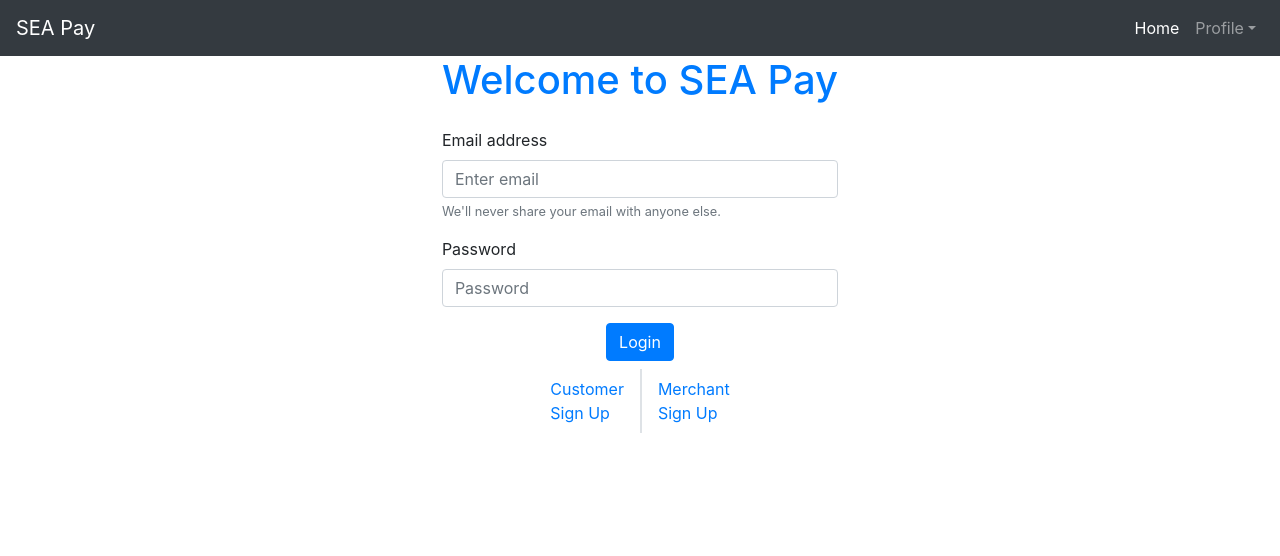
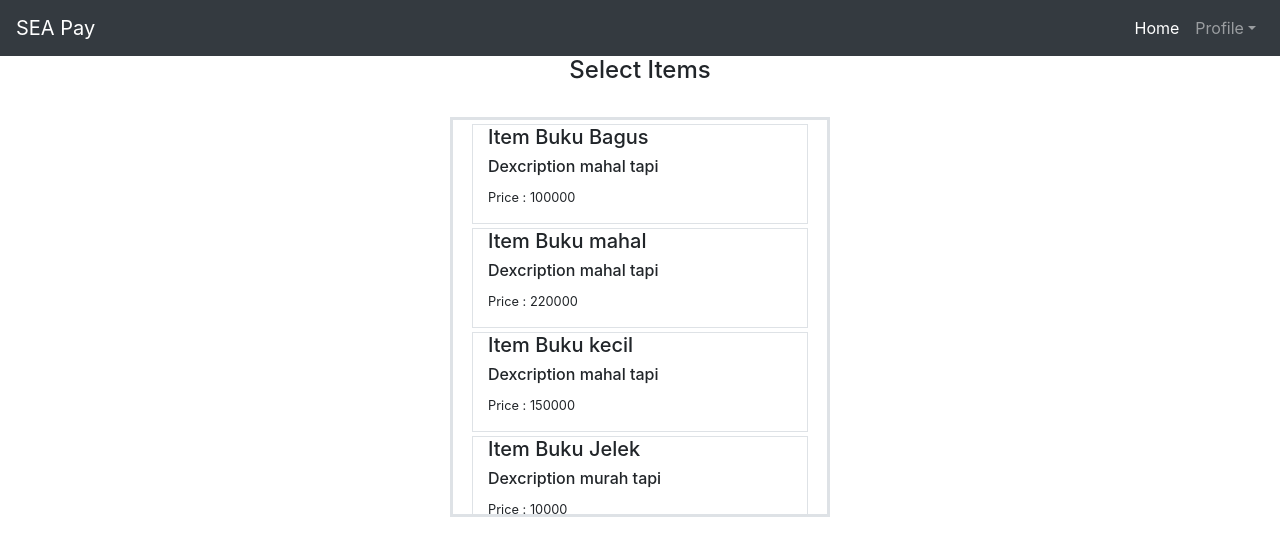
Before and after one commit to RafifEL/sea-pay-compfest-echo, a React (Create React App) app in the folder ui/: page / in a window 1280 px wide. Shown: the top 556 px of the page. Built offline with nearby package versions, Linux system fonts and the light colour scheme.

Commit message:
[rafif] changing directory

```diff
--- a/ui/src/App.js
+++ b/ui/src/App.js
@@ -14,7 +14,7 @@ import CustomerRegist from "./component/CustomerRegist"
 import CustomerPage from './component/CustomerPage/CustomerPage';
 import AdminPage from './component/AdminPage/AdminPage';
 import MerchantPage from './component/MerchantPage/MerchantPage';
-import SelectItems from './component/CustomerPage/SelectItems'
+import SelectItems from './component/CustomerPage/Item/SelectItems'
 
 import './App.css';
 
@@ -43,13 +43,13 @@ class App extends Component {
       <Router>
         <div className="App">
           <NavBar/>
-          {/* <SelectItems/> */}
-          <Route exact path='/' component= {LoginPage} ></Route>
+          <SelectItems/>
+          {/* <Route exact path='/' component= {LoginPage} ></Route>
           <Route path='/merchant-sign-up' component= {MerchantRegist} ></Route>
           <Route path='/customer-sign-up' component= {CustomerRegist} ></Route>
           <Route path='/customer' component= {CustomerPage} ></Route>
           <Route path='/admin' component = {AdminPage}></Route>
-          <Route path='/merchant' component = {MerchantPage}></Route>
+          <Route path='/merchant' component = {MerchantPage}></Route> */}
         </div>
       </Router>
     );
```
Also changed, not shown: ui/src/component/CustomerPage/Item/Item.js (renamed from ui/src/component/CustomerPage/Item.js), ui/src/component/CustomerPage/Item/SelectItems.css (renamed from ui/src/component/CustomerPage/SelectItems.css), ui/src/component/CustomerPage/Item/SelectItems.js (renamed from ui/src/component/CustomerPage/SelectItems.js).
